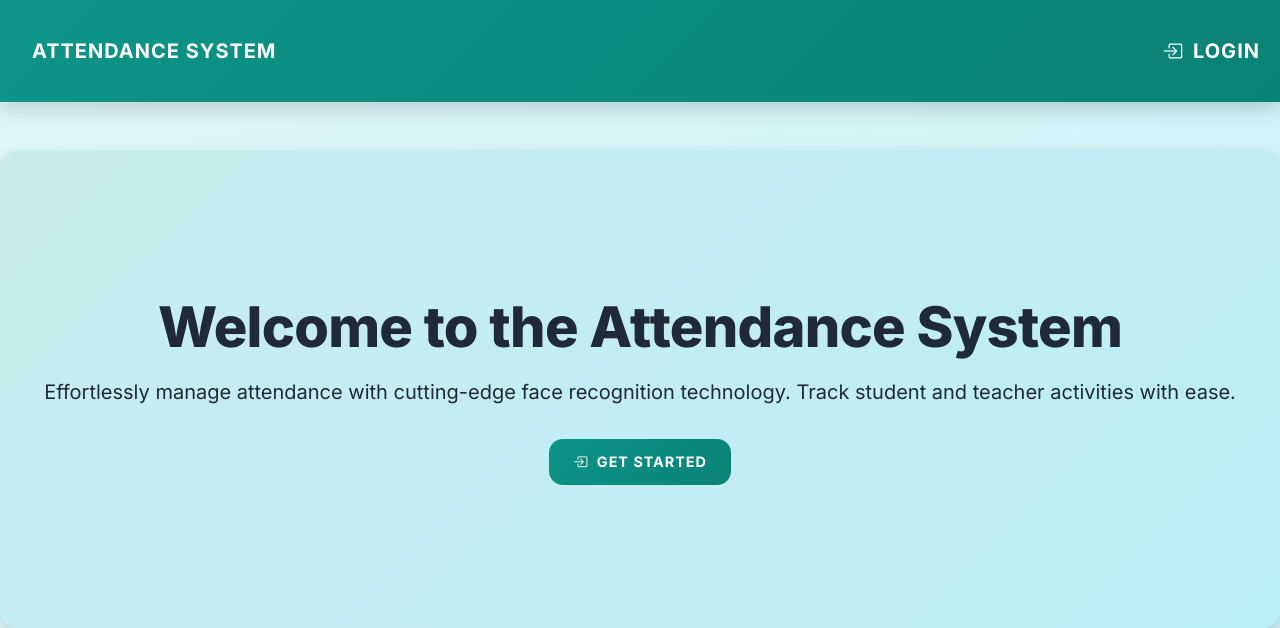
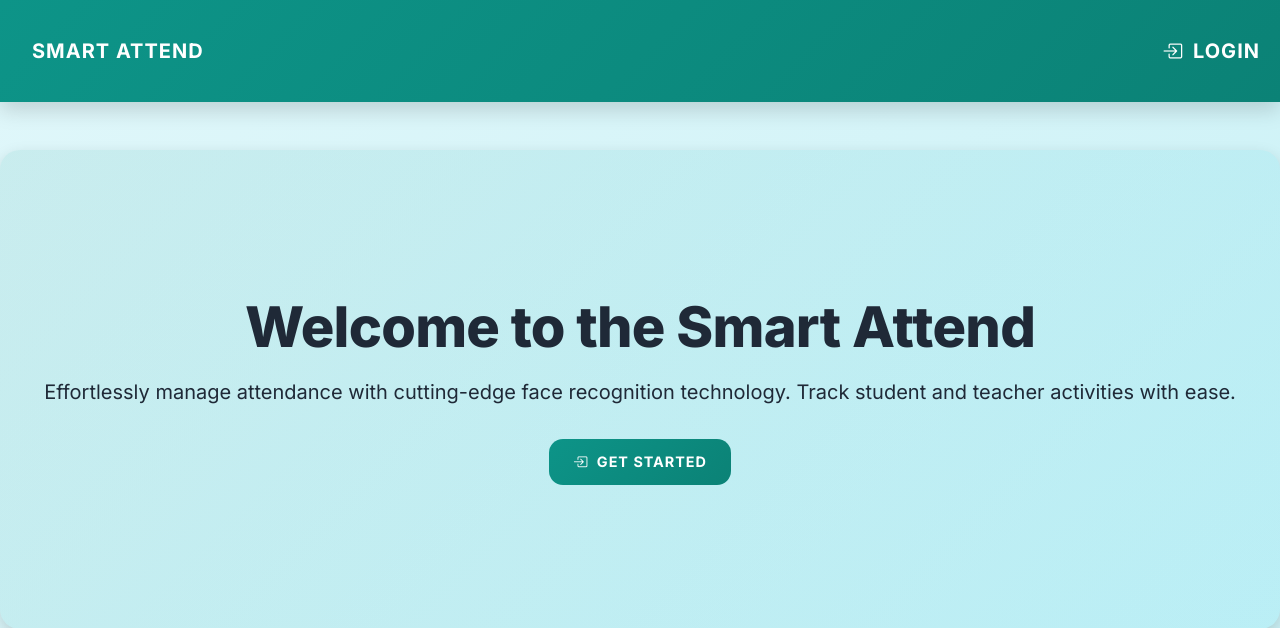
Before and after one commit to sheb1lmsp/smart_attend, a Django app: page / in a window 1280 px wide. Shown: the top 628 px of the page. Run offline with Django 5.2, Linux system fonts and the light colour scheme; some libraries are stand-ins or nearby versions.

Commit message:
change the project name across all the html files

```diff
--- a/accounts/templates/accounts/login.html
+++ b/accounts/templates/accounts/login.html
@@ -6,7 +6,7 @@
 <head>
     <meta charset="UTF-8">
     <meta name="viewport" content="width=device-width, initial-scale=1.0">
-    <title>Login - Attendance System</title>
+    <title>Login - Smart Attend</title>
     <link href="https://cdn.jsdelivr.net/npm/bootstrap@5.3.3/dist/css/bootstrap.min.css" rel="stylesheet">
     <link href="https://fonts.googleapis.com/css2?family=Inter:wght@300;400;500;600;700;800&display=swap" rel="stylesheet">
     <link href="https://cdn.jsdelivr.net/npm/bootstrap-icons@1.10.5/font/bootstrap-icons.css" rel="stylesheet">
@@ -15,7 +15,7 @@
 <body>
     <nav class="navbar navbar-expand-lg">
         <div class="container-fluid">
-            <a class="navbar-brand" href="#">Attendance System</a>
+            <a class="navbar-brand" href="#">Smart Attend</a>
             <button class="navbar-toggler" type="button" data-bs-toggle="collapse" data-bs-target="#navbarNav" aria-controls="navbarNav" aria-expanded="false" aria-label="Toggle navigation">
                 <span class="navbar-toggler-icon"></span>
             </button>
@@ -71,7 +71,7 @@
     </main>
 
     <footer class="text-white text-center py-3">
-        <p>© 2025 Attendance System</p>
+        <p>© 2025 Smart Attend</p>
     </footer>
 
     <script src="https://cdn.jsdelivr.net/npm/bootstrap@5.3.3/dist/js/bootstrap.bundle.min.js"></script>
--- a/attendance/templates/attendance/mark_attendance.html
+++ b/attendance/templates/attendance/mark_attendance.html
@@ -76,7 +76,7 @@
     </main>
 
     <footer class="text-white text-center py-3">
-        <p>© 2025 Attendance System</p>
+        <p>© 2025 Smart Attend</p>
     </footer>
 
     <script src="https://cdn.jsdelivr.net/npm/bootstrap@5.3.3/dist/js/bootstrap.bundle.min.js"></script>
--- a/attendance/templates/attendance/student_dashboard.html
+++ b/attendance/templates/attendance/student_dashboard.html
@@ -87,7 +87,7 @@
     </main>
 
     <footer class="text-white text-center py-3">
-        <p>© 2025 Attendance System</p>
+        <p>© 2025 Smart Attend</p>
     </footer>
 
     <script src="https://cdn.jsdelivr.net/npm/bootstrap@5.3.3/dist/js/bootstrap.bundle.min.js"></script>
--- a/attendance/templates/attendance/subject_class_detail.html
+++ b/attendance/templates/attendance/subject_class_detail.html
@@ -91,7 +91,7 @@
     </main>
 
     <footer class="text-white text-center py-3">
-        <p>© 2025 Attendance System</p>
+        <p>© 2025 Smart Attend</p>
     </footer>
 
     <script src="https://cdn.jsdelivr.net/npm/bootstrap@5.3.3/dist/js/bootstrap.bundle.min.js"></script>
--- a/attendance/templates/attendance/teacher_dashboard.html
+++ b/attendance/templates/attendance/teacher_dashboard.html
@@ -81,7 +81,7 @@
     </main>
 
     <footer class="text-white text-center py-3">
-        <p>© 2025 Attendance System</p>
+        <p>© 2025 Smart Attend</p>
     </footer>
 
     <script src="https://cdn.jsdelivr.net/npm/bootstrap@5.3.3/dist/js/bootstrap.bundle.min.js"></script>
--- a/templates/home.html
+++ b/templates/home.html
@@ -7,7 +7,7 @@
 <head>
     <meta charset="UTF-8">
     <meta name="viewport" content="width=device-width, initial-scale=1.0">
-    <title>Home - Attendance System</title>
+    <title>Home - Smart Attend</title>
     <link href="https://cdn.jsdelivr.net/npm/bootstrap@5.3.3/dist/css/bootstrap.min.css" rel="stylesheet">
     <link href="https://fonts.googleapis.com/css2?family=Inter:wght@300;400;500;600;700;800&display=swap" rel="stylesheet">
     <link href="https://cdn.jsdelivr.net/npm/bootstrap-icons@1.10.5/font/bootstrap-icons.css" rel="stylesheet">
@@ -16,7 +16,7 @@
 <body>
     <nav class="navbar navbar-expand-lg">
         <div class="container-fluid">
-            <a class="navbar-brand" href="{% url 'home' %}">Attendance System</a>
+            <a class="navbar-brand" href="{% url 'home' %}">Smart Attend</a>
             <button class="navbar-toggler" type="button" data-bs-toggle="collapse" data-bs-target="#navbarNav" aria-controls="navbarNav" aria-expanded="false" aria-label="Toggle navigation">
                 <span class="navbar-toggler-icon"></span>
             </button>
@@ -33,7 +33,7 @@
     <main>
         <section class="hero-section fade-in">
             <div class="container">
-                <h1>Welcome to the Attendance System</h1>
+                <h1>Welcome to the Smart Attend</h1>
                 <p>Effortlessly manage attendance with cutting-edge face recognition technology. Track student and teacher activities with ease.</p>
                 <a href="{% url 'login' %}" class="btn btn-custom"><i class="bi bi-box-arrow-in-right me-1"></i> Get Started</a>
             </div>
@@ -199,7 +199,7 @@
     </main>
 
     <footer class="text-white text-center py-3">
-        <p>© 2025 Attendance System</p>
+        <p>© 2025 Smart Attend</p>
     </footer>
 
     <button class="scroll-to-top" title="Scroll to Top">
--- a/training/templates/training/detect_faces.html
+++ b/training/templates/training/detect_faces.html
@@ -6,7 +6,7 @@
 <head>
     <meta charset="UTF-8">
     <meta name="viewport" content="width=device-width, initial-scale=1.0">
-    <title>Upload Images for Face Detection - Attendance System</title>
+    <title>Upload Images for Face Detection - Smart Attend</title>
     <link href="https://cdn.jsdelivr.net/npm/bootstrap@5.3.3/dist/css/bootstrap.min.css" rel="stylesheet">
     <link href="https://fonts.googleapis.com/css2?family=Inter:wght@300;400;500;600;700;800&display=swap" rel="stylesheet">
     <link href="https://cdn.jsdelivr.net/npm/bootstrap-icons@1.10.5/font/bootstrap-icons.css" rel="stylesheet">
@@ -15,7 +15,7 @@
 <body>
     <nav class="navbar navbar-expand-lg">
         <div class="container-fluid">
-            <a class="navbar-brand" href="#">Attendance System</a>
+            <a class="navbar-brand" href="#">Smart Attend</a>
             <button class="navbar-toggler" type="button" data-bs-toggle="collapse" data-bs-target="#navbarNav" aria-controls="navbarNav" aria-expanded="false" aria-label="Toggle navigation">
                 <span class="navbar-toggler-icon"></span>
             </button>
@@ -61,7 +61,7 @@
     </main>
 
     <footer class="text-white text-center py-3">
-        <p>© 2025 Attendance System</p>
+        <p>© 2025 Smart Attend</p>
     </footer>
 
     <script src="https://cdn.jsdelivr.net/npm/bootstrap@5.3.3/dist/js/bootstrap.bundle.min.js"></script>
--- a/training/templates/training/error.html
+++ b/training/templates/training/error.html
@@ -6,7 +6,7 @@
 <head>
     <meta charset="UTF-8">
     <meta name="viewport" content="width=device-width, initial-scale=1.0">
-    <title>Error - Attendance System</title>
+    <title>Error - Smart Attend</title>
     <link href="https://cdn.jsdelivr.net/npm/bootstrap@5.3.3/dist/css/bootstrap.min.css" rel="stylesheet">
     <link href="https://fonts.googleapis.com/css2?family=Inter:wght@300;400;500;600;700;800&display=swap" rel="stylesheet">
     <link href="https://cdn.jsdelivr.net/npm/bootstrap-icons@1.10.5/font/bootstrap-icons.css" rel="stylesheet">
@@ -15,7 +15,7 @@
 <body>
     <nav class="navbar navbar-expand-lg">
         <div class="container-fluid">
-            <a class="navbar-brand" href="#">Attendance System</a>
+            <a class="navbar-brand" href="#">Smart Attend</a>
             <button class="navbar-toggler" type="button" data-bs-toggle="collapse" data-bs-target="#navbarNav" aria-controls="navbarNav" aria-expanded="false" aria-label="Toggle navigation">
                 <span class="navbar-toggler-icon"></span>
             </button>
@@ -51,7 +51,7 @@
     </main>
 
     <footer class="text-white text-center py-3">
-        <p>© 2025 Attendance System</p>
+        <p>© 2025 Smart Attend</p>
     </footer>
 
     <script src="https://cdn.jsdelivr.net/npm/bootstrap@5.3.3/dist/js/bootstrap.bundle.min.js"></script>
--- a/training/templates/training/label_faces.html
+++ b/training/templates/training/label_faces.html
@@ -6,7 +6,7 @@
 <head>
     <meta charset="UTF-8">
     <meta name="viewport" content="width=device-width, initial-scale=1.0">
-    <title>Label Faces - Attendance System</title>
+    <title>Label Faces - Smart Attend</title>
     <link href="https://cdn.jsdelivr.net/npm/bootstrap@5.3.3/dist/css/bootstrap.min.css" rel="stylesheet">
     <link href="https://fonts.googleapis.com/css2?family=Inter:wght@300;400;500;600;700;800&display=swap" rel="stylesheet">
     <link href="https://cdn.jsdelivr.net/npm/bootstrap-icons@1.10.5/font/bootstrap-icons.css" rel="stylesheet">
@@ -16,7 +16,7 @@
 <body>
     <nav class="navbar navbar-expand-lg">
         <div class="container-fluid">
-            <a class="navbar-brand" href="#">Attendance System</a>
+            <a class="navbar-brand" href="#">Smart Attend</a>
             <button class="navbar-toggler" type="button" data-bs-toggle="collapse" data-bs-target="#navbarNav" aria-controls="navbarNav" aria-expanded="false" aria-label="Toggle navigation">
                 <span class="navbar-toggler-icon"></span>
             </button>
@@ -73,7 +73,7 @@
     </main>
 
     <footer class="text-white text-center py-3">
-        <p>© 2025 Attendance System</p>
+        <p>© 2025 Smart Attend</p>
     </footer>
 
     <script src="https://cdn.jsdelivr.net/npm/bootstrap@5.3.3/dist/js/bootstrap.bundle.min.js"></script>
--- a/training/templates/training/train_complete.html
+++ b/training/templates/training/train_complete.html
@@ -6,7 +6,7 @@
 <head>
     <meta charset="UTF-8">
     <meta name="viewport" content="width=device-width, initial-scale=1.0">
-    <title>Training Complete - Attendance System</title>
+    <title>Training Complete - Smart Attend</title>
     <link href="https://cdn.jsdelivr.net/npm/bootstrap@5.3.3/dist/css/bootstrap.min.css" rel="stylesheet">
     <link href="https://fonts.googleapis.com/css2?family=Inter:wght@300;400;500;600;700;800&display=swap" rel="stylesheet">
     <link href="https://cdn.jsdelivr.net/npm/bootstrap-icons@1.10.5/font/bootstrap-icons.css" rel="stylesheet">
@@ -15,7 +15,7 @@
 <body>
     <nav class="navbar navbar-expand-lg">
         <div class="container-fluid">
-            <a class="navbar-brand" href="#">Attendance System</a>
+            <a class="navbar-brand" href="#">Smart Attend</a>
             <button class="navbar-toggler" type="button" data-bs-toggle="collapse" data-bs-target="#navbarNav" aria-controls="navbarNav" aria-expanded="false" aria-label="Toggle navigation">
                 <span class="navbar-toggler-icon"></span>
             </button>
@@ -49,7 +49,7 @@
     </main>
 
     <footer class="text-white text-center py-3">
-        <p>© 2025 Attendance System</p>
+        <p>© 2025 Smart Attend</p>
     </footer>
 
     <script src="https://cdn.jsdelivr.net/npm/bootstrap@5.3.3/dist/js/bootstrap.bundle.min.js"></script>
```
